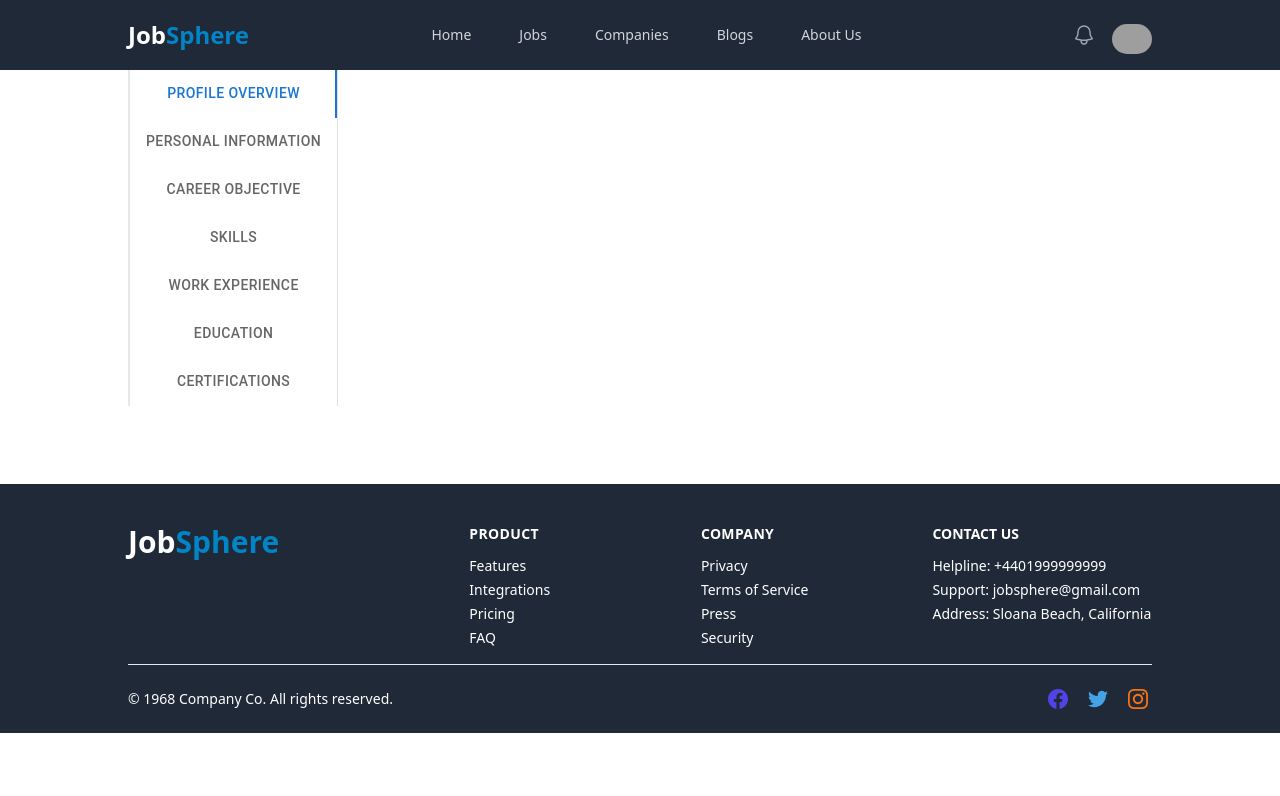
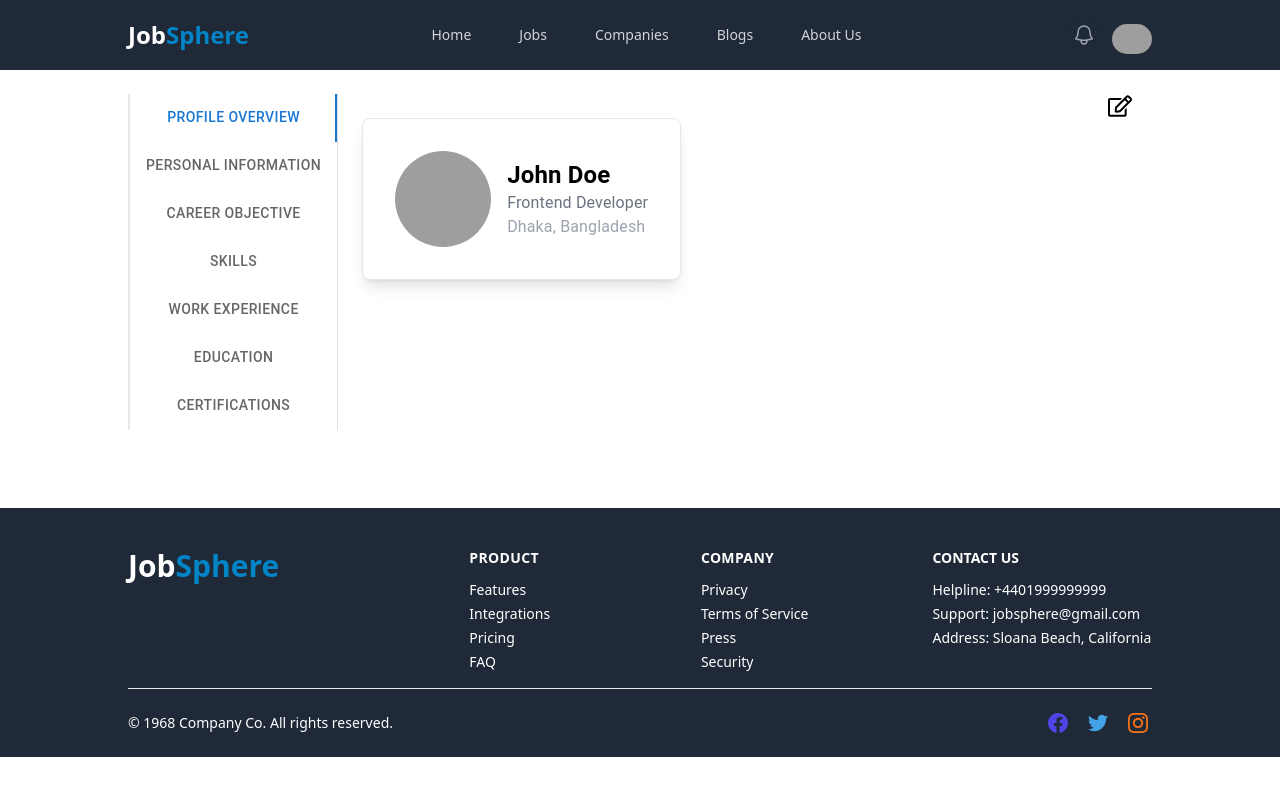
Before and after one commit to HunterMahmud/JobSphere, a Next.js app: page /profile in a window 1280 px wide. Shown: the top 796 px of the page. Built offline with nearby package versions, Linux system fonts and the light colour scheme; grey boxes are pictures that could not be loaded.

Commit message:
add: profile page profile overview

```diff
--- a/src/app/profile/page.jsx
+++ b/src/app/profile/page.jsx
@@ -5,11 +5,14 @@ import Tabs from '@mui/material/Tabs';
 import Tab from '@mui/material/Tab';
 import Typography from '@mui/material/Typography';
 import Box from '@mui/material/Box';
+import { useForm } from "react-hook-form";
+import { FaRegEdit } from 'react-icons/fa';
+import { IoCloseSharp } from 'react-icons/io5';
 
 const profile = {
     "profileOverview": {
         "fullName": "John Doe",
-        "profilePicture": "profile-picture.jpg",
+        "profilePicture": "https://i.ibb.co.com/Swccb1r/Customer-Satisfaction.png",
         "professionalTitle": "Frontend Developer",
         "location": "Dhaka, Bangladesh",
         "resumeLink": "/resume.pdf"
@@ -135,17 +138,35 @@ function a11yProps(index) {
 }
 
 export default function VerticalTabs() {
+    const [edit, setEdit] = React.useState(false)
     const [value, setValue] = React.useState(0);
     const width = false;
     const handleChange = (event, newValue) => {
         setValue(newValue);
     };
-
+    const {
+        register,
+        handleSubmit,
+        reset,
+        formState: { errors },
+    } = useForm();
+    const handleRegister = async data => {
+        const {
+            name,
+            email,
+            cityName,
+            education,
+            mobileNumber,
+            image,
+            password,
+            acceptTerms,
+        } = data;
+    }
     return (
         <div className='custom-container border-l-2'>
             <Box
                 sx={{ flexGrow: 1, bgcolor: 'background.paper', }}
-                className="flex flex-col md:flex-row"
+                className="flex flex-col md:flex-row relative my-6"
             >
                 <Tabs
                     orientation={`${width ? 'horizontal' : 'vertical'}`}
@@ -154,6 +175,7 @@ export default function VerticalTabs() {
                     onChange={handleChange}
                     aria-label="Vertical tabs example"
                     sx={{ borderRight: 1, borderColor: 'divider' }}
+                    className='min-w-[170px]'
                 >
                     <Tab label="Profile Overview" {...a11yProps(0)} className='capitalize' />
                     <Tab label="Personal Information" {...a11yProps(1)} className='capitalize' />
@@ -163,6 +185,103 @@ export default function VerticalTabs() {
                     <Tab label="Education" {...a11yProps(5)} className='capitalize' />
                     <Tab label="Certifications" {...a11yProps(6)} className='capitalize' />
                 </Tabs>
+                <div onClick={() => setEdit(!edit)} className='cursor-pointer absolute right-5 top- text-2xl font-semibold'>
+                    {edit ? <><IoCloseSharp /></> : <><FaRegEdit /></>}
+                </div>
+                <form onSubmit={handleSubmit(handleRegister)} className="space-y-6">
+
+                    <TabPanel value={value} index={0}>
+                        {/* Profile Overview */}
+                        {!edit ? <>
+                            <div className="max-w-3xl bg-white shadow-lg border rounded-lg p-8 mb-6">
+                                <div className="flex  items-center space-x-4">
+                                    <img
+                                        src={profile?.profileOverview?.profilePicture}
+                                        alt="Profile"
+                                        className="w-24 h-24 rounded-full"
+                                    />
+                                    <div>
+                                        <h2 className="text-2xl font-bold">{profile?.profileOverview?.fullName}</h2>
+                                        <p className="text-gray-500">{profile?.profileOverview?.professionalTitle}</p>
+                                        <p className="text-gray-400">{profile?.profileOverview?.location}</p>
+                                    </div>
+                                </div>
+                            </div>
+                        </> : <>
+                            <div className="grid grid-cols-1 md:grid-cols-2 justify-center items-center gap-5">
+                                {/* Name */}
+                                <div>
+                                    <label className="block mb-2 text-sm font-medium text-gray-600 ">
+                                        Full Name
+                                    </label>
+                                    <input
+                                        {...register("name")}
+                                        defaultValue={profile.profileOverview.fullName}
+                                        type="text"
+                                        placeholder="Enter Your Name"
+                                        className="block w-full px-4 py-2 text-gray-700 bg-white border rounded-lg  focus:border-blue-400 focus:ring-opacity-40  focus:outline-none focus:ring focus:ring-blue-300"
+                                    />
+                                </div>
+                                {/* Professional Title */}
+                                <div>
+                                    <label className="block mb-2 text-sm font-medium text-gray-600 ">
+                                        Professional Title
+                                    </label>
+                                    <input
+                                        {...register("professionalTitle")}
+                                        defaultValue={profile?.profileOverview?.professionalTitle}
+                                        type="text"
+                                        placeholder="Enter Your Professional Title"
+                                        className="block w-full px-4 py-2 text-gray-700 bg-white border rounded-lg  focus:border-blue-400 focus:ring-opacity-40  focus:outline-none focus:ring focus:ring-blue-300"
+                                    />
+                                </div>
+                                {/* Location */}
+                                <div>
+                                    <label className="block mb-2 text-sm font-medium text-gray-600 ">
+                                        Location
+                                    </label>
+                                    <input
+                                        {...register("locatiom")}
+                                        defaultValue={profile.profileOverview.location}
+                                        type="text"
+                                        placeholder="Enter Your Name"
+                                        className="block w-full px-4 py-2 text-gray-700 bg-white border rounded-lg  focus:border-blue-400 focus:ring-opacity-40  focus:outline-none focus:ring focus:ring-blue-300"
+                                    />
+                                </div>
+                                {/* Name */}
+                                <div>
+                                    <label className="block mb-2 text-sm font-medium text-gray-600 ">
+                                        Full Name
+                                    </label>
+                                    <input
+                                        {...register("name")}
+                                        defaultValue={profile.profileOverview.fullName}
+                                        type="text"
+                                        placeholder="Enter Your Name"
+                                        className="block w-full px-4 py-2 text-gray-700 bg-white border rounded-lg  focus:border-blue-400 focus:ring-opacity-40  focus:outline-none focus:ring focus:ring-blue-300"
+                                    />
+                                </div>
+
+                            </div>
+                        </>}
+                    </TabPanel>
+
+                    {/* Submit button */}
+                    {
+                        edit && <>
+                            <div className='absolute right-3 bottom-0'>
+                                <div className='flex justify-end items-end'>
+                                    <button
+                                        type="submit"
+                                        className="bg-primary hover:bg-hoverColor px-5 rounded-md py-3 text-white"
+                                    >
+                                        Register
+                                    </button>
+                                </div>
+                            </div>
+                        </>
+                    }
+                </form>
             </Box>
         </div>
     );
```
